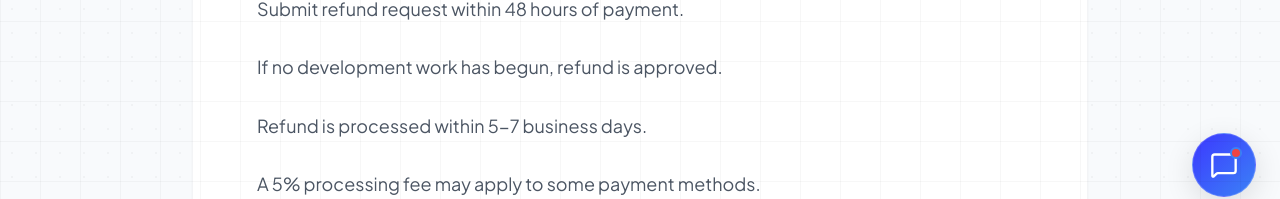
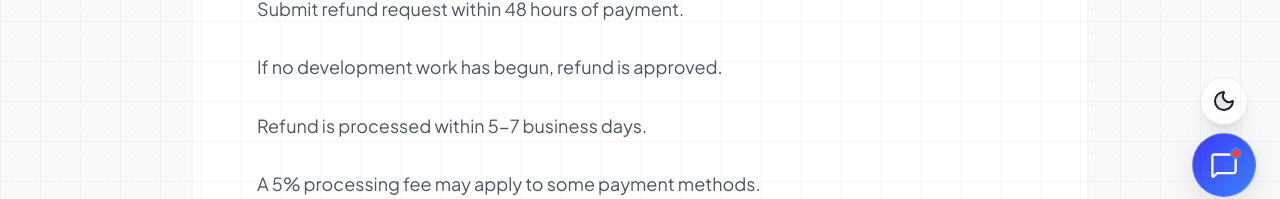
Before and after one commit to rajanthakullavlogs-ux/codepeaknepal, a Next.js app: page /refund in a window 1280 px wide. Shown: the part 579-778 px from the top of the page. Built offline with nearby package versions, Linux system fonts and the light colour scheme.

Commit message:
Add floating dark/light theme toggle button above chat button

```diff
--- a/src/app/layout.tsx
+++ b/src/app/layout.tsx
@@ -2,6 +2,7 @@ import type { Metadata, Viewport } from "next";
 import { Plus_Jakarta_Sans } from "next/font/google";
 import "./globals.css";
 import AIChatbot from "@/components/AIChatbot";
+import ThemeToggle from "@/components/ThemeToggle";
 const plusJakarta = Plus_Jakarta_Sans({ subsets: ["latin"] });
 
 export const metadata: Metadata = {
@@ -20,9 +21,25 @@ export default function RootLayout({
 }>) {
   return (
     <html lang="en">
+      <head>
+        <script
+          dangerouslySetInnerHTML={{
+            __html: `
+              try {
+                if (localStorage.theme === 'dark' || (!('theme' in localStorage) && window.matchMedia('(prefers-color-scheme: dark)').matches)) {
+                  document.documentElement.classList.add('dark');
+                } else {
+                  document.documentElement.classList.remove('dark');
+                }
+              } catch (_) {}
+            `,
+          }}
+        />
+      </head>
       <body className={plusJakarta.className}>
           <div className="fixed inset-0 z-[100] pointer-events-none" style={{ backgroundImage: 'linear-gradient(var(--grid-line-color) 1px, transparent 1px), linear-gradient(90deg, var(--grid-line-color) 1px, transparent 1px)', backgroundSize: '40px 40px' }}></div>
           {children}
+          <ThemeToggle />
           <AIChatbot />
       </body>
     </html>
--- /dev/null
+++ b/src/components/ThemeToggle.tsx
@@ -0,0 +1,69 @@
+"use client";
+
+import { useState, useEffect } from "react";
+import { Sun, Moon } from "lucide-react";
+import { motion, AnimatePresence } from "framer-motion";
+
+export default function ThemeToggle() {
+  const [mounted, setMounted] = useState(false);
+  const [isDark, setIsDark] = useState(false);
+
+  // Sync state with HTML class after mounting to avoid hydration mismatches
+  useEffect(() => {
+    setMounted(true);
+    setIsDark(document.documentElement.classList.contains("dark"));
+  }, []);
+
+  const toggleTheme = () => {
+    const root = document.documentElement;
+    if (root.classList.contains("dark")) {
+      root.classList.remove("dark");
+      localStorage.setItem("theme", "light");
+      setIsDark(false);
+    } else {
+      root.classList.add("dark");
+      localStorage.setItem("theme", "dark");
+      setIsDark(true);
+    }
+  };
+
+  if (!mounted) return null;
+
+  return (
+    <motion.button
+      onClick={toggleTheme}
+      initial={{ opacity: 0, scale: 0.8, y: 20 }}
+      animate={{ opacity: 1, scale: 1, y: 0 }}
+      whileHover={{ scale: 1.1, y: -2 }}
+      whileTap={{ scale: 0.9 }}
+      className="fixed bottom-[96px] right-8 z-40 w-12 h-12 rounded-full flex items-center justify-center border bg-white/80 dark:bg-[#151926]/90 backdrop-blur-md shadow-lg border-gray-200/80 dark:border-gray-800 transition-colors duration-300 focus:outline-none focus:ring-2 focus:ring-primary/20"
+      aria-label="Toggle Theme"
+    >
+      <AnimatePresence mode="wait">
+        {isDark ? (
+          <motion.div
+            key="sun"
+            initial={{ rotate: -90, opacity: 0, scale: 0.6 }}
+            animate={{ rotate: 0, opacity: 1, scale: 1 }}
+            exit={{ rotate: 90, opacity: 0, scale: 0.6 }}
+            transition={{ duration: 0.2 }}
+            className="text-amber-500"
+          >
+            <Sun className="w-5.5 h-5.5 fill-amber-500/20" />
+          </motion.div>
+        ) : (
+          <motion.div
+            key="moon"
+            initial={{ rotate: 90, opacity: 0, scale: 0.6 }}
+            animate={{ rotate: 0, opacity: 1, scale: 1 }}
+            exit={{ rotate: -90, opacity: 0, scale: 0.6 }}
+            transition={{ duration: 0.2 }}
+            className="text-navy"
+          >
+            <Moon className="w-5.5 h-5.5 fill-navy/10" />
+          </motion.div>
+        )}
+      </AnimatePresence>
+    </motion.button>
+  );
+}
--- a/tailwind.config.ts
+++ b/tailwind.config.ts
@@ -1,6 +1,7 @@
 import type { Config } from "tailwindcss";
 
 const config: Config = {
+  darkMode: "class",
   content: [
     "./src/pages/**/*.{js,ts,jsx,tsx,mdx}",
     "./src/components/**/*.{js,ts,jsx,tsx,mdx}",
```
